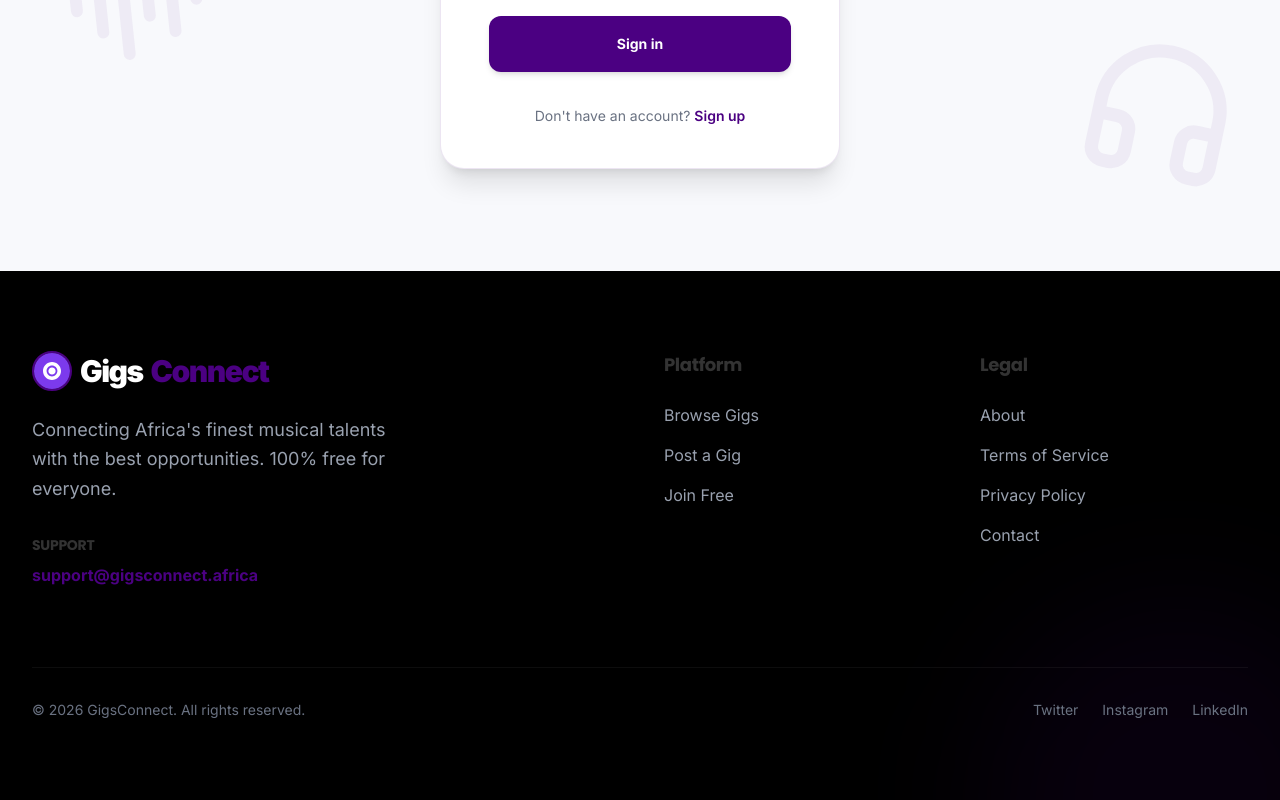
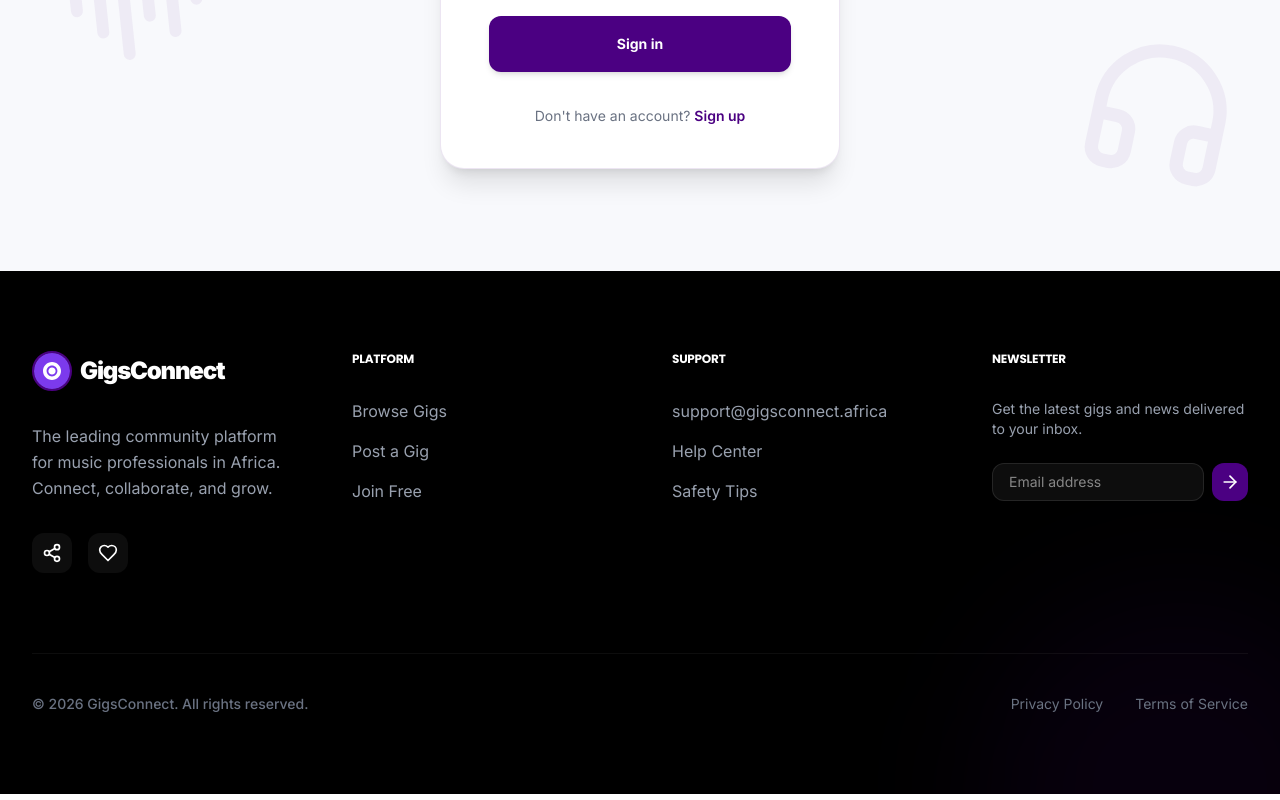
Before and after one commit to Joshuaayomidelabs/Gigsconnect-build, a React (Vite) app: page /login in a window 1280 px wide. Shown: the part 529-1329 px from the top of the page. Built offline with nearby package versions, Linux system fonts and the light colour scheme; no server answers.

Commit message:
feat: Enhance gig display and landing page
Refactor GigCard to include creator information more prominently and fetch full profile details in `getMyGigs`. Update landing page testimonials and steps for improved clarity and visual appeal, including dynamic background and icon colors for the steps.

```diff
--- a/src/components/Footer.tsx
+++ b/src/components/Footer.tsx
@@ -1,56 +1,67 @@
 import React from 'react';
 import { Link } from 'react-router-dom';
+import { Share2, Heart, ArrowRight } from 'lucide-react';
 
 import Logo from './Logo';
 
 const Footer: React.FC = () => {
   return (
-    <footer className="bg-brand-black py-20 px-4 sm:px-6 lg:px-8 relative overflow-hidden">
+    <footer className="bg-brand-black py-16 lg:py-20 px-4 sm:px-6 lg:px-8 relative overflow-hidden text-white">
       {/* Decorative glow */}
       <div className="absolute bottom-0 right-0 translate-y-1/2 translate-x-1/4 w-[400px] h-[400px] bg-brand-purple/10 rounded-full blur-3xl pointer-events-none"></div>
 
-      <div className="max-w-7xl mx-auto grid grid-cols-1 md:grid-cols-4 gap-12 relative z-10">
-        <div className="col-span-1 md:col-span-2">
-          <Link to="/" className="flex items-center gap-2 text-3xl font-black text-brand-white tracking-tighter">
+      <div className="max-w-7xl mx-auto relative z-10">
+        <div className="grid grid-cols-1 md:grid-cols-2 lg:grid-cols-4 gap-12 lg:gap-16 mb-16 lg:mb-20">
+          <div>
+            <Link to="/" className="text-2xl font-black tracking-tighter mb-8 flex items-center gap-2 text-white">
               <Logo iconClassName="w-10 h-10" />
-            Gigs<span className="text-brand-purple">Connect</span>
+              GigsConnect
             </Link>
-          <p className="mt-6 text-gray-400 max-w-sm text-lg leading-relaxed">
-            Connecting Africa's finest musical talents with the best opportunities. 100% free for everyone.
+            <p className="text-gray-400 leading-relaxed mb-8">
+              The leading community platform for music professionals in Africa. Connect, collaborate, and grow.
             </p>
-          <div className="mt-8">
-            <h4 className="font-bold text-brand-white mb-2 text-sm uppercase tracking-wider">Support</h4>
-            <a href="mailto:support@gigsconnect.africa" className="text-brand-purple font-bold hover:underline">
-              support@gigsconnect.africa
-            </a>
+            <div className="flex gap-4">
+              <button className="w-10 h-10 rounded-xl bg-white/5 flex items-center justify-center hover:bg-brand-purple transition-all"><Share2 className="w-5 h-5" /></button>
+              <button className="w-10 h-10 rounded-xl bg-white/5 flex items-center justify-center hover:bg-brand-purple transition-all"><Heart className="w-5 h-5" /></button>
             </div>
           </div>
+
           <div>
-          <h4 className="font-bold text-brand-white mb-6 text-lg">Platform</h4>
-          <ul className="space-y-4 text-gray-400">
-            <li><Link to="/browse" className="hover:text-brand-purple transition-colors">Browse Gigs</Link></li>
-            <li><Link to="/post" className="hover:text-brand-purple transition-colors">Post a Gig</Link></li>
-            <li><Link to="/signup" className="hover:text-brand-purple transition-colors">Join Free</Link></li>
+            <h4 className="font-black uppercase tracking-widest text-xs mb-8 text-brand-purple">Platform</h4>
+            <ul className="space-y-4">
+              <li><Link to="/browse" className="text-gray-400 hover:text-white transition-colors">Browse Gigs</Link></li>
+              <li><Link to="/post" className="text-gray-400 hover:text-white transition-colors">Post a Gig</Link></li>
+              <li><Link to="/signup" className="text-gray-400 hover:text-white transition-colors">Join Free</Link></li>
             </ul>
           </div>
+
           <div>
-          <h4 className="font-bold text-brand-white mb-6 text-lg">Legal</h4>
-          <ul className="space-y-4 text-gray-400">
-            <li><Link to="#" className="hover:text-brand-purple transition-colors">About</Link></li>
-            <li><Link to="#" className="hover:text-brand-purple transition-colors">Terms of Service</Link></li>
-            <li><Link to="#" className="hover:text-brand-purple transition-colors">Privacy Policy</Link></li>
-            <li><Link to="#" className="hover:text-brand-purple transition-colors">Contact</Link></li>
+            <h4 className="font-black uppercase tracking-widest text-xs mb-8 text-brand-purple">Support</h4>
+            <ul className="space-y-4">
+              <li><a href="mailto:support@gigsconnect.africa" className="text-gray-400 hover:text-white transition-colors">support@gigsconnect.africa</a></li>
+              <li><Link to="#" className="text-gray-400 hover:text-white transition-colors">Help Center</Link></li>
+              <li><Link to="#" className="text-gray-400 hover:text-white transition-colors">Safety Tips</Link></li>
             </ul>
           </div>
+
+          <div>
+            <h4 className="font-black uppercase tracking-widest text-xs mb-8 text-brand-purple">Newsletter</h4>
+            <p className="text-sm text-gray-400 mb-6">Get the latest gigs and news delivered to your inbox.</p>
+            <div className="flex gap-2">
+              <input type="email" placeholder="Email address" className="bg-white/5 border border-white/10 rounded-xl px-4 py-2 text-sm focus:outline-none focus:border-brand-purple w-full text-white" />
+              <button className="p-2 rounded-xl bg-brand-purple hover:bg-brand-purple-dark transition-all"><ArrowRight className="w-5 h-5" /></button>
             </div>
-      <div className="max-w-7xl mx-auto mt-20 pt-8 border-t border-brand-white/5 flex flex-col md:flex-row justify-between items-center gap-4 relative z-10">
-        <div className="text-gray-500 text-sm">
-          © 2026 GigsConnect. All rights reserved.
           </div>
-        <div className="flex gap-6 text-gray-500 text-sm">
-          <Link to="#" className="hover:text-brand-white transition-colors">Twitter</Link>
-          <Link to="#" className="hover:text-brand-white transition-colors">Instagram</Link>
-          <Link to="#" className="hover:text-white transition-colors">LinkedIn</Link>
+        </div>
+
+        <div className="pt-10 border-t border-white/5 flex flex-col md:flex-row justify-between items-center gap-6">
+          <p className="text-gray-500 text-sm font-medium">
+            © {new Date().getFullYear()} GigsConnect. All rights reserved.
+          </p>
+          <div className="flex gap-8">
+            <Link to="#" className="text-gray-500 hover:text-white text-sm">Privacy Policy</Link>
+            <Link to="#" className="text-gray-500 hover:text-white text-sm">Terms of Service</Link>
+          </div>
         </div>
       </div>
     </footer>
--- a/src/pages/Landing.tsx
+++ b/src/pages/Landing.tsx
@@ -76,33 +76,39 @@ const Landing: React.FC = () => {
     {
       title: "Post a Gig",
       description: "Describe your needs and reach thousands of talented creatives.",
-      icon: <PlusCircle className="w-8 h-8" />
+      icon: <PlusCircle className="w-8 h-8" />,
+      bg: "bg-brand-purple/10",
+      iconColor: "text-brand-purple"
     },
     {
       title: "Receive Applications",
       description: "Review portfolios and chat with applicants in real-time.",
-      icon: <MessageSquare className="w-8 h-8" />
+      icon: <MessageSquare className="w-8 h-8" />,
+      bg: "bg-brand-purple/20",
+      iconColor: "text-brand-purple-dark"
     },
     {
       title: "Hire Talent",
       description: "Securely hire the best fit and start collaborating.",
-      icon: <CheckCircle className="w-8 h-8" />
+      icon: <CheckCircle className="w-8 h-8" />,
+      bg: "bg-brand-purple/30",
+      iconColor: "text-brand-purple-dark"
     }
   ];
 
   const testimonials = [
     {
-      quote: "GigsConnect transformed how I find work. The quality of talent here is unmatched.",
-      name: "Sarah Johnson",
-      role: "Event Director",
-      avatar: "https://i.pravatar.cc/150?u=sarah",
+      quote: "GigsConnect transformed how I find session work. The quality of opportunities here is unmatched for a professional bassist.",
+      name: "Joshua Ayomide",
+      role: "Bassist",
+      avatar: "https://images.unsplash.com/photo-1564186763535-ebb21ef5277f?auto=format&fit=crop&q=80&w=300",
       rating: 5
     },
     {
-      quote: "As a producer, finding reliable vocalists was hard until I joined this community.",
-      name: "Tunde Ednut",
-      role: "Music Producer",
-      avatar: "https://i.pravatar.cc/150?u=tunde",
+      quote: "As a session drummer, finding reliable producers was hard until I joined this community. It's truly a game-changer.",
+      name: "bright. Bchops",
+      role: "Session drummer",
+      avatar: "https://images.unsplash.com/photo-1524230659092-07f99a75c013?auto=format&fit=crop&q=80&w=300",
       rating: 5
     }
   ];
@@ -330,13 +336,19 @@ const Landing: React.FC = () => {
                 className="group glass-card rounded-[2.5rem] p-6 border border-white/40 hover:border-brand-purple/20 hover:bg-white/60 hover:shadow-premium transition-all duration-500"
               >
                 <div className="flex items-center justify-between mb-6">
-                  <div className="relative">
-                    <img src={gig.avatar} className="w-14 h-14 rounded-2xl object-cover shadow-sm" alt={gig.postedBy} />
-                    {gig.verified && (
-                      <div className="absolute -bottom-1 -right-1 w-5 h-5 bg-brand-purple rounded-full border-2 border-white flex items-center justify-center text-white">
-                        <CheckCircle className="w-3 h-3" />
-                      </div>
-                    )}
+                  <div className="flex items-center gap-3">
+                    <div className="relative">
+                      <img src={gig.avatar} className="w-12 h-12 rounded-2xl object-cover shadow-sm" alt={gig.postedBy} />
+                      {gig.verified && (
+                        <div className="absolute -bottom-1 -right-1 w-4 h-4 bg-brand-purple rounded-full border-2 border-white flex items-center justify-center text-white">
+                          <CheckCircle className="w-2.5 h-2.5" />
+                        </div>
+                      )}
+                    </div>
+                    <div>
+                      <p className="text-[9px] font-bold text-brand-gray-dark uppercase tracking-widest">Posted by</p>
+                      <p className="text-xs font-black text-brand-black">{gig.postedBy}</p>
+                    </div>
                   </div>
                   <div className="px-3 py-1 rounded-full bg-white text-brand-purple text-[10px] font-bold uppercase tracking-wider shadow-sm">
                     {gig.role}
@@ -413,17 +425,21 @@ const Landing: React.FC = () => {
                 {steps.map((step, index) => (
                   <motion.div
                     key={index}
-                    initial={{ opacity: 0, y: 20 }}
-                    whileInView={{ opacity: 1, y: 0 }}
-                    viewport={{ once: true }}
-                    transition={{ delay: index * 0.2 }}
-                    className="flex gap-4 lg:gap-6"
+                    initial={{ opacity: 0, y: 30, scale: 0.95 }}
+                    whileInView={{ opacity: 1, y: 0, scale: 1 }}
+                    viewport={{ once: true, margin: "-50px" }}
+                    transition={{
+                      duration: 0.6,
+                      delay: index * 0.15,
+                      ease: [0.21, 0.47, 0.32, 0.98]
+                    }}
+                    className="flex gap-4 lg:gap-6 group"
                   >
-                    <div className="w-12 h-12 lg:w-16 lg:h-16 rounded-xl lg:rounded-2xl bg-brand-purple text-white flex-shrink-0 flex items-center justify-center shadow-glow">
+                    <div className={`w-12 h-12 lg:w-16 lg:h-16 rounded-xl lg:rounded-2xl ${step.bg} ${step.iconColor} flex-shrink-0 flex items-center justify-center shadow-sm group-hover:scale-110 transition-transform duration-500`}>
                       {React.cloneElement(step.icon as React.ReactElement, { className: "w-6 h-6 lg:w-8 lg:h-8" })}
                     </div>
                     <div>
-                      <h3 className="text-lg lg:text-xl font-black text-brand-black mb-1 lg:mb-2">{step.title}</h3>
+                      <h3 className="text-lg lg:text-xl font-black text-brand-black mb-1 lg:mb-2 group-hover:text-brand-purple transition-colors">{step.title}</h3>
                       <p className="text-sm lg:text-base text-brand-gray-dark leading-relaxed">{step.description}</p>
                     </div>
                   </motion.div>
@@ -439,7 +455,7 @@ const Landing: React.FC = () => {
             >
               <div className="relative z-10 rounded-[2rem] lg:rounded-[3rem] overflow-hidden shadow-premium border-4 lg:border-8 border-brand-gray">
                 <img
-                  src="https://images.unsplash.com/photo-1598488035139-bdbb2231ce04?auto=format&fit=crop&q=80&w=800"
+                  src="https://images.unsplash.com/photo-1516280440614-37939bbacd81?auto=format&fit=crop&q=80&w=800"
                   alt="Collaboration"
                   className="w-full h-[300px] lg:h-[600px] object-cover"
                   referrerPolicy="no-referrer"
@@ -524,64 +540,6 @@ const Landing: React.FC = () => {
           </div>
         </motion.div>
       </section>
-
-      {/* Footer */}
-      <footer className="py-16 lg:py-20 bg-brand-black text-white">
-        <div className="max-w-7xl mx-auto px-5">
-          <div className="grid grid-cols-1 md:grid-cols-2 lg:grid-cols-4 gap-12 lg:gap-16 mb-16 lg:mb-20">
-            <div>
-              <Link to="/" className="text-2xl font-black tracking-tighter mb-8 flex items-center gap-2">
-                <Logo iconClassName="w-10 h-10" />
-                GigsConnect
-              </Link>
-              <p className="text-gray-400 leading-relaxed mb-8">
-                The leading community platform for music professionals in Africa. Connect, collaborate, and grow.
-              </p>
-              <div className="flex gap-4">
-                <button className="w-10 h-10 rounded-xl bg-white/5 flex items-center justify-center hover:bg-brand-purple transition-all"><Share2 className="w-5 h-5" /></button>
-                <button className="w-10 h-10 rounded-xl bg-white/5 flex items-center justify-center hover:bg-brand-purple transition-all"><Heart className="w-5 h-5" /></button>
-              </div>
-            </div>
-
-            <div>
-              <h4 className="font-black uppercase tracking-widest text-xs mb-8 text-brand-purple">Platform</h4>
-              <ul className="space-y-4">
-                <li><Link to={isLoggedIn ? "/browse" : "/login"} className="text-gray-400 hover:text-white transition-colors">Browse Gigs</Link></li>
-                <li><Link to={isLoggedIn ? "/browse" : "/login"} className="text-gray-400 hover:text-white transition-colors">Find Talent</Link></li>
-                <li><Link to={isLoggedIn ? "/post" : "/login"} className="text-gray-400 hover:text-white transition-colors">Post a Gig</Link></li>
-              </ul>
-            </div>
-
-            <div>
-              <h4 className="font-black uppercase tracking-widest text-xs mb-8 text-brand-purple">Support</h4>
-              <ul className="space-y-4">
-                <li><a href="mailto:support@gigsconnect.africa" className="text-gray-400 hover:text-white transition-colors">support@gigsconnect.africa</a></li>
-                <li><Link to="#" className="text-gray-400 hover:text-white transition-colors">Help Center</Link></li>
-                <li><Link to="#" className="text-gray-400 hover:text-white transition-colors">Safety Tips</Link></li>
-              </ul>
-            </div>
-
-            <div>
-              <h4 className="font-black uppercase tracking-widest text-xs mb-8 text-brand-purple">Newsletter</h4>
-              <p className="text-sm text-gray-400 mb-6">Get the latest gigs and news delivered to your inbox.</p>
-              <div className="flex gap-2">
-                <input type="email" placeholder="Email address" className="bg-white/5 border border-white/10 rounded-xl px-4 py-2 text-sm focus:outline-none focus:border-brand-purple w-full" />
-                <button className="p-2 rounded-xl bg-brand-purple hover:bg-brand-purple-dark transition-all"><ArrowRight className="w-5 h-5" /></button>
-              </div>
-            </div>
-          </div>
-
-          <div className="pt-10 border-t border-white/5 flex flex-col md:flex-row justify-between items-center gap-6">
-            <p className="text-gray-500 text-sm font-medium">
-              © {new Date().getFullYear()} GigsConnect. All rights reserved.
-            </p>
-            <div className="flex gap-8">
-              <Link to="#" className="text-gray-500 hover:text-white text-sm">Privacy Policy</Link>
-              <Link to="#" className="text-gray-500 hover:text-white text-sm">Terms of Service</Link>
-            </div>
-          </div>
-        </div>
-      </footer>
     </div>
   );
 };
--- a/src/services/gigsService.ts
+++ b/src/services/gigsService.ts
@@ -62,7 +62,7 @@ export const gigsService = {
   async getMyGigs(userId: string) {
     const { data, error } = await supabase
       .from('gigs')
-      .select('*')
+      .select('*, profiles(id, full_name, avatar_url)')
       .eq('user_id', userId)
       .order('created_at', { ascending: false });
     return { data, error };
```
Also changed, not shown: src/components/GigCard.tsx (+5 -2 lines). Lines whose indentation alone changed are shown as unchanged.
